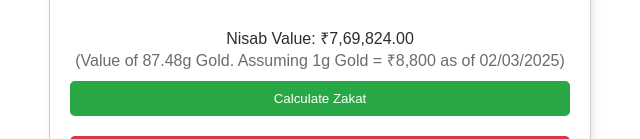
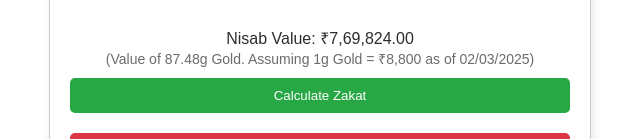
Before and after one commit to aktarhuss/zakatcalculator, a plain HTML site: page index.html in a window 1280 px wide. Shown: the part 1109-1248 px from the top of the page, without its empty margins (320-960 px from the left). Drawn offline with Linux system fonts and the light colour scheme.

Commit message:
Update style.css

```diff
--- a/style.css
+++ b/style.css
@@ -61,6 +61,10 @@ button:hover {
     color: #2c2c2c;
 }
 
+.nisab p{
+    font-size: 14px;
+}
+
 #your-zakat-amount {
     font-weight: bold;
     margin-top: 50px;
```
